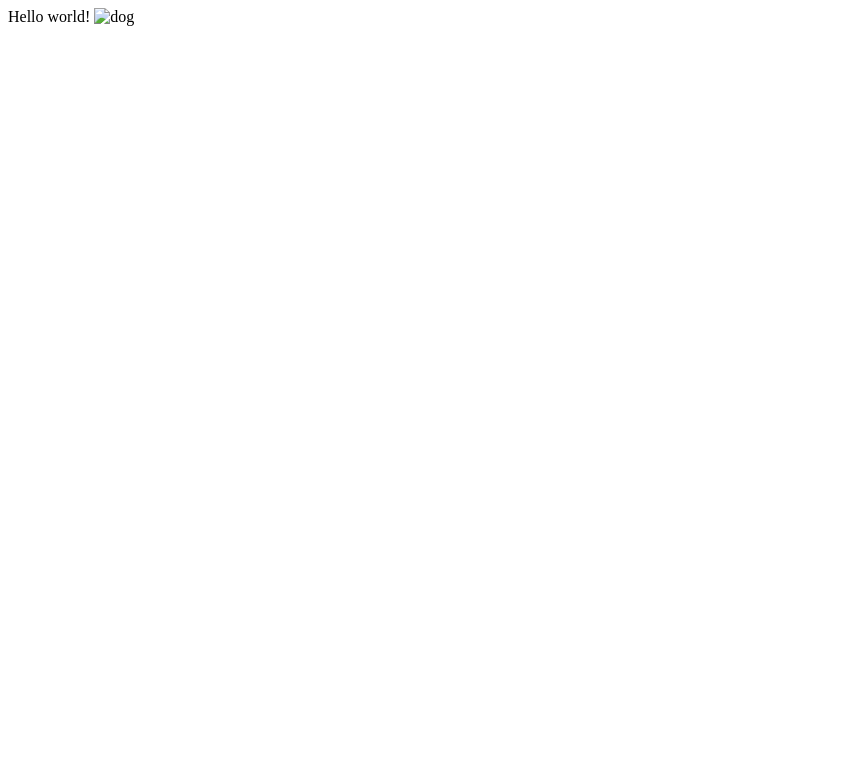
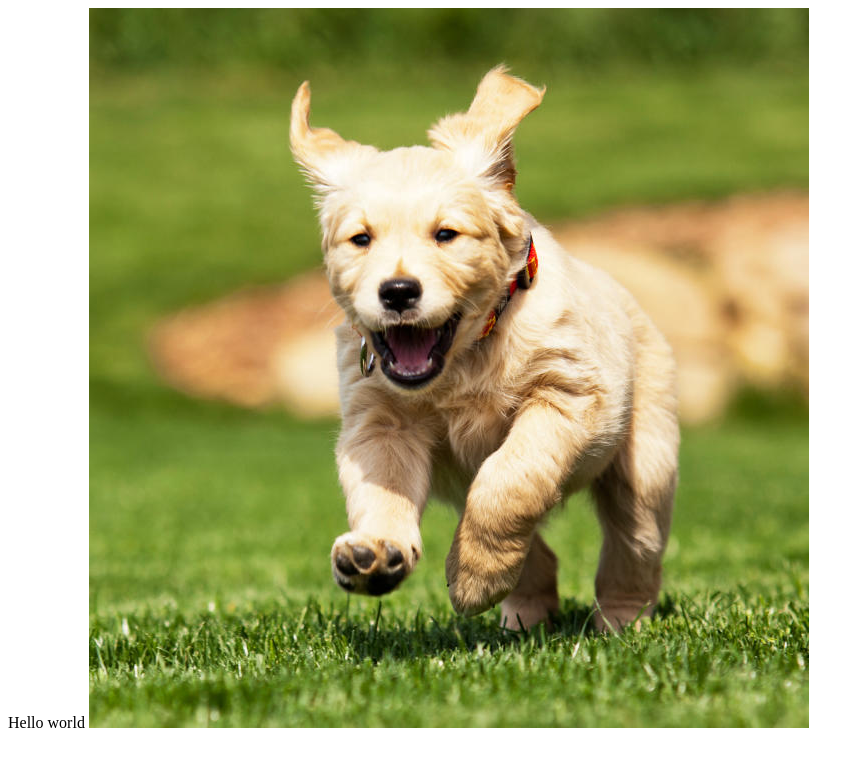
Before and after one commit to SheldonMojica/test-repo, a plain HTML site: page index.html in a window 1280 px wide. Shown: the whole page, without its empty margins (0-864 px from the left). Drawn offline with Linux system fonts and the light colour scheme.

Commit message:
Update index.html

```diff
--- a/index.html
+++ b/index.html
@@ -5,9 +5,9 @@
     <title>This is a test page!</title>
   </head>
   <body>
-    Hello world!
+    Hello world
 
-    <img src=puppy.jpg" alt="dog">
+    <img src="puppy.jpg">
 
   </body>
 </html>
```
